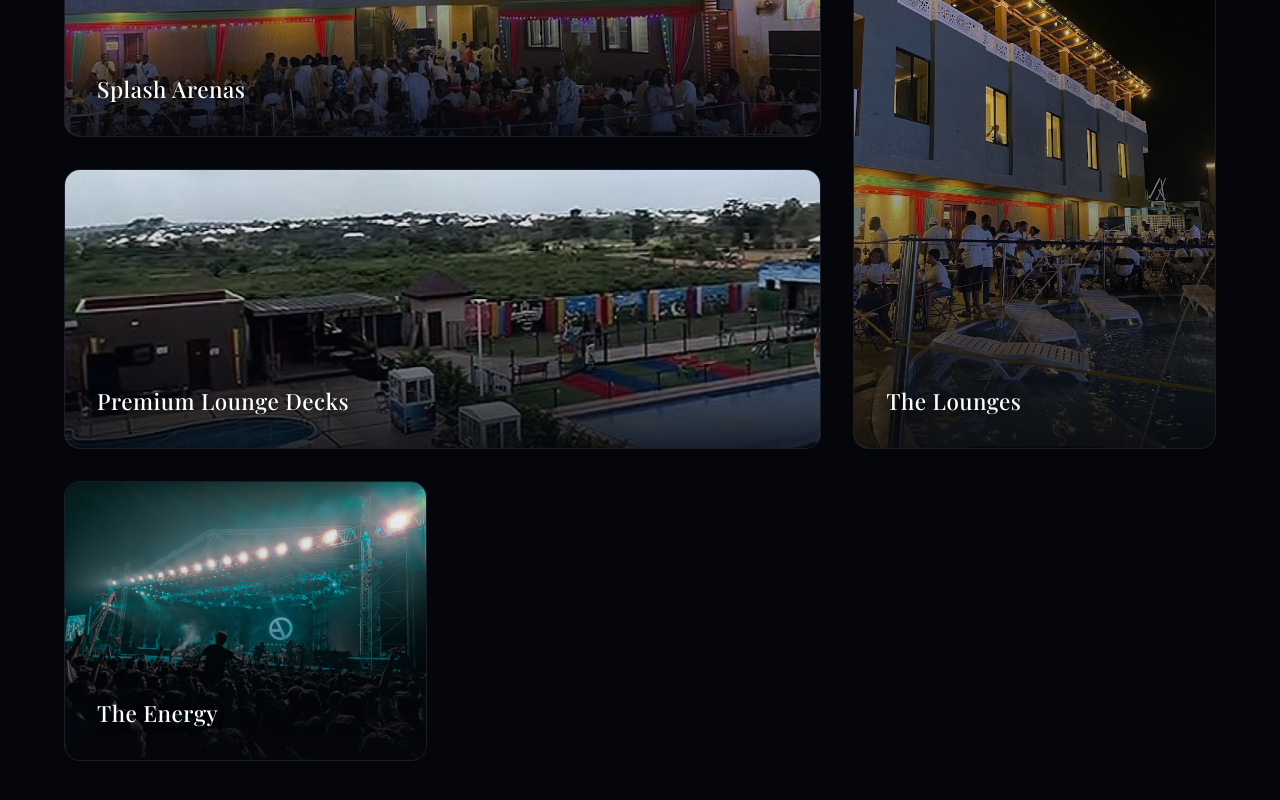
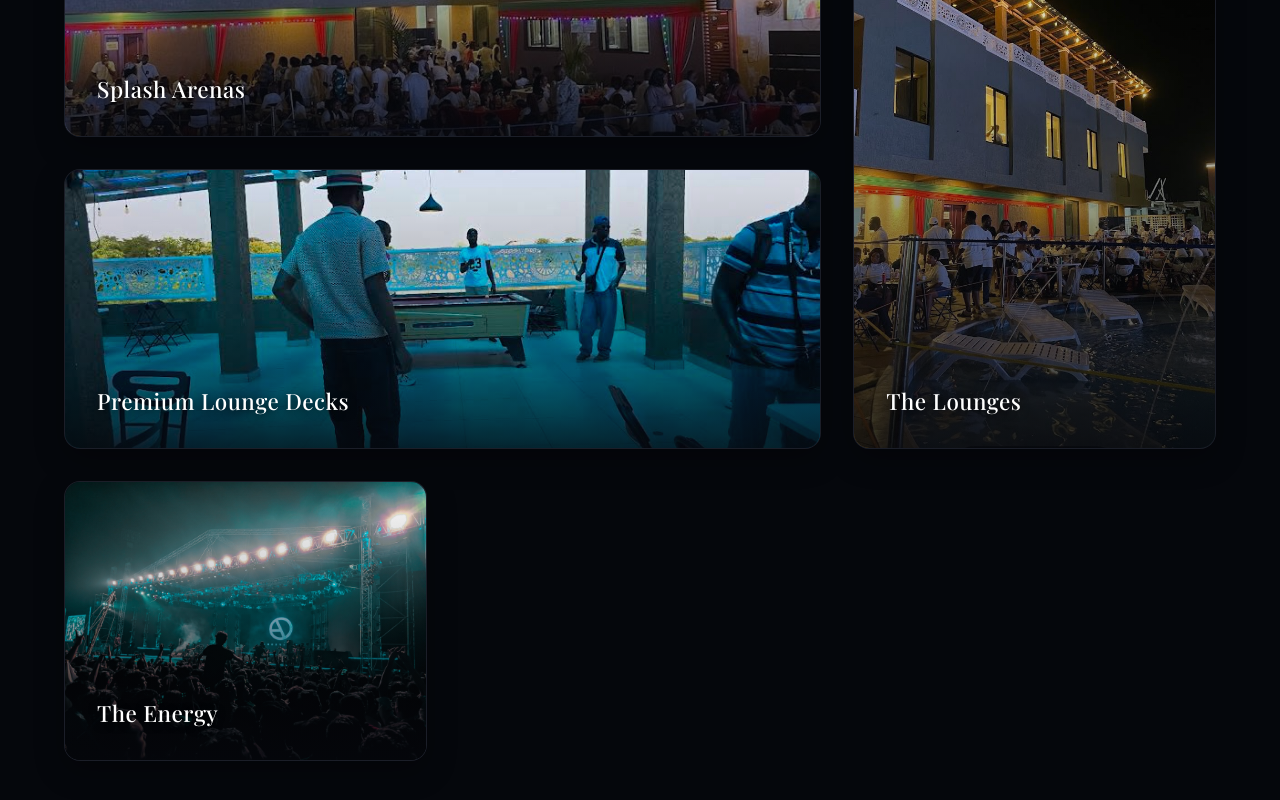
Before and after one commit to Jacob-dev012/countryside-, a plain HTML site: page gallery.html in a window 1280 px wide. Shown: the part 1686-2486 px from the top of the page. Drawn offline with nearby package versions, Linux system fonts and the light colour scheme; a web font is replaced by a local one.

Commit message:
Replace background image with new photo

```diff
--- a/gallery.html
+++ b/gallery.html
@@ -79,7 +79,7 @@
 
     <!-- 9. Night Terrace Lounge View -->
     <div class="grid-box wide reveal-effect">
-      <img src="images/background.jpg" alt="Illuminated Deck Terrace and Lounge Seating">
+      <img src="images/IMG_0989.jpeg" alt="Illuminated Deck Terrace and Lounge Seating">
       <div class="grid-overlay"><h3>Premium Lounge Decks</h3></div>
     </div>
 
```
